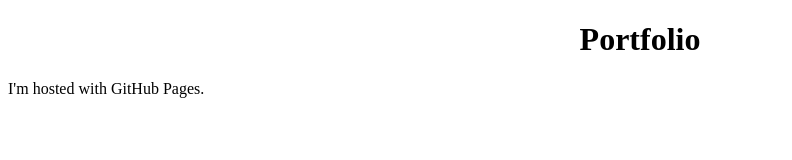
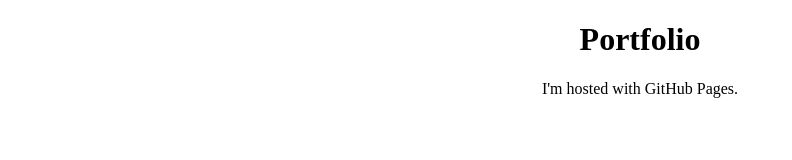
Before and after one commit to Morgan04/Morgan04.github.io, a plain HTML site: page index.html in a window 1280 px wide. Shown: the whole page, without its empty margins (0-792 px from the left). Drawn offline with Linux system fonts and the light colour scheme.

Commit message:
Update index.html

```diff
--- a/index.html
+++ b/index.html
@@ -1,7 +1,7 @@
 <!DOCTYPE html>
 <html>
 <body>
-<div style="text-align: center;"><h1>Portfolio</h1></div>
-<p>I'm hosted with GitHub Pages.</p>
+<div style="text-align: center;"><h1>Portfolio</h1>
+<p>I'm hosted with GitHub Pages.</p></div>
 </body>
 </html>
```
